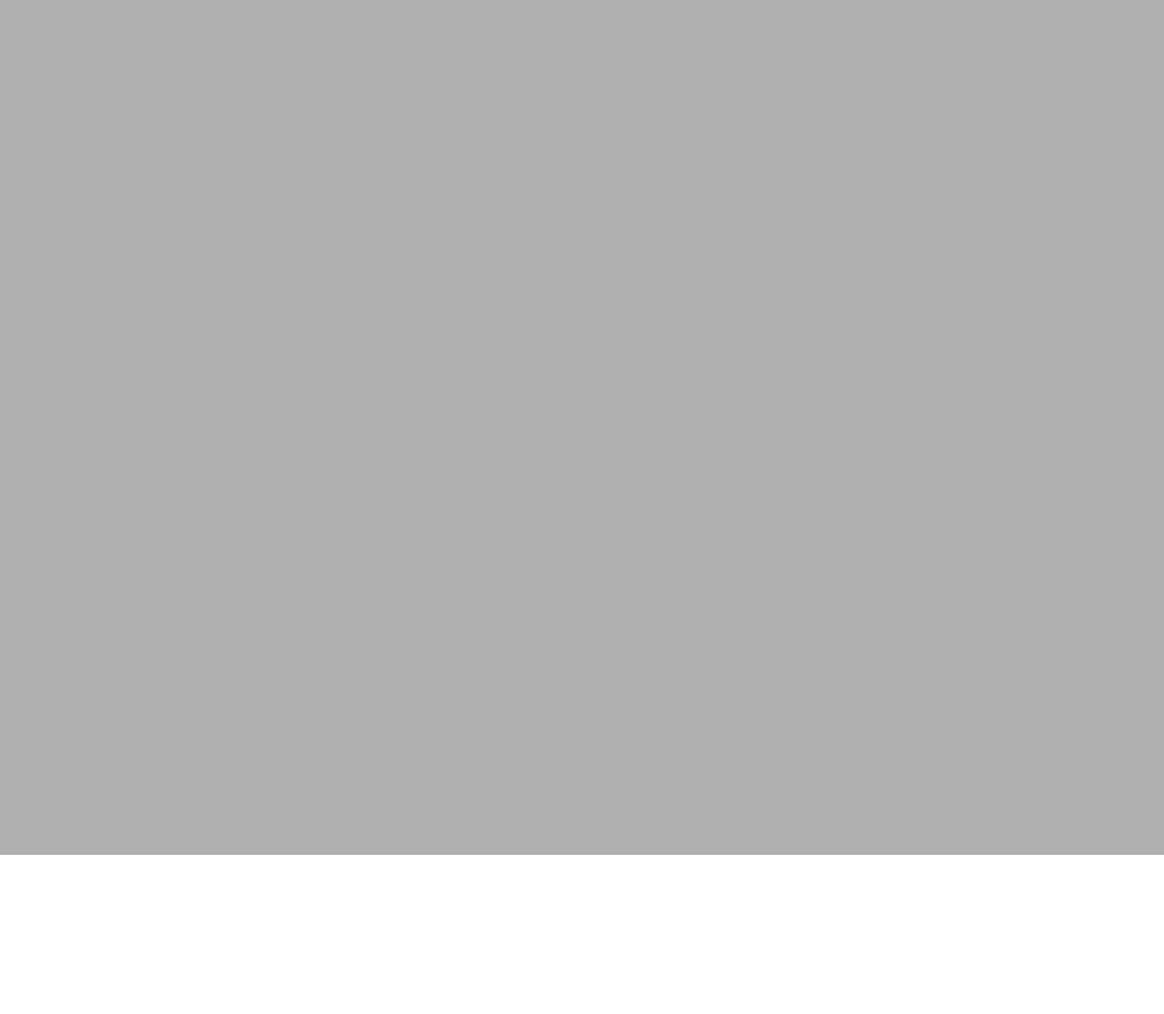
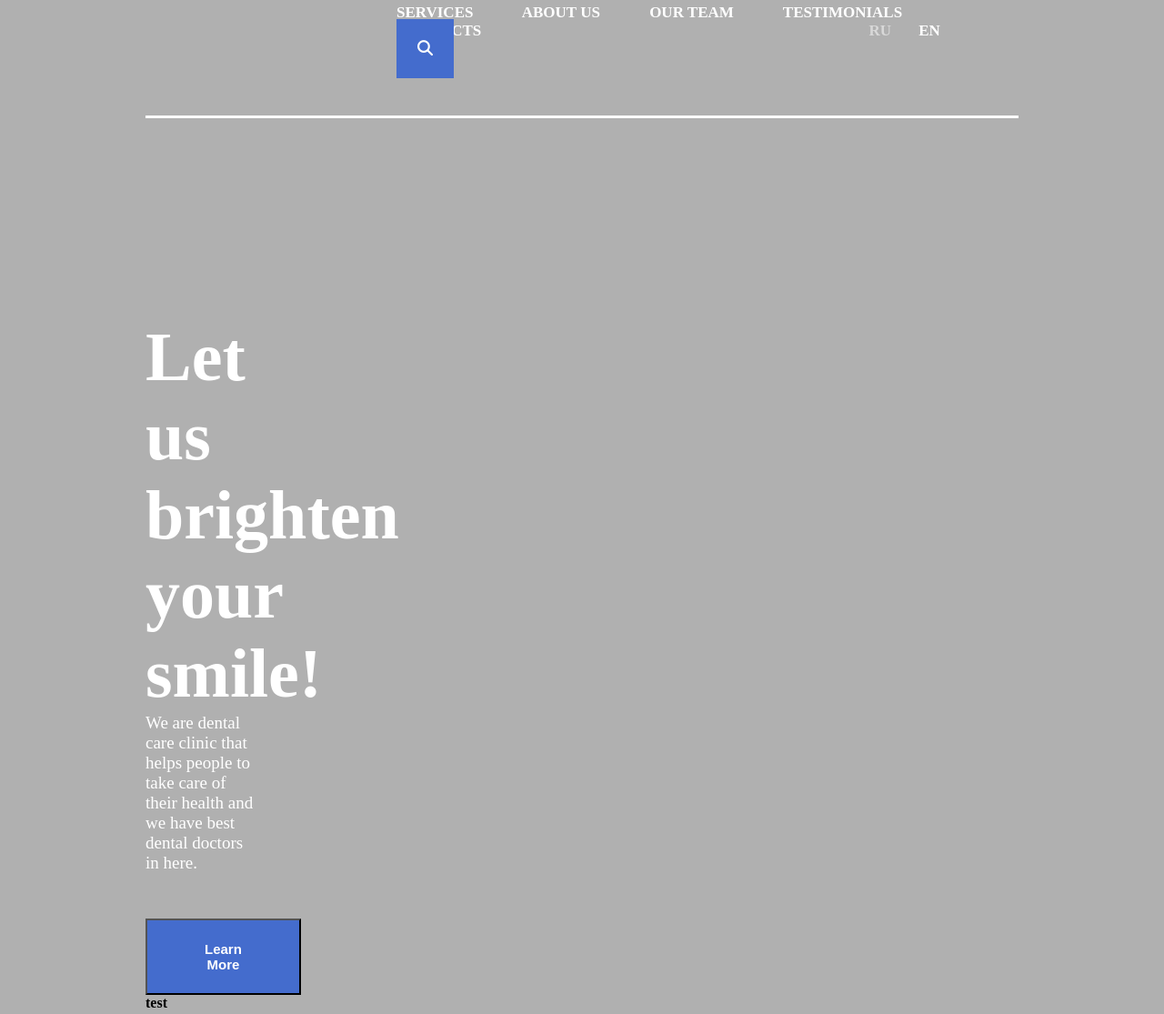
Before and after one commit to K0k0sc0m/Variantas_6, a plain HTML site: page index.html in a window 1280 px wide. Shown: the part 60-1175 px from the top of the page at 91% size. Drawn offline with Linux system fonts and the light colour scheme; a web font is replaced by a local one.

Commit message:
*some updates

```diff
--- a/Styles/style.css
+++ b/Styles/style.css
@@ -5,17 +5,117 @@ html {
 
 body {
     min-height: 100%;
+    max-width: 1920px;
     margin: 0 auto;
 
 }
 
 .intro {
+    display: block;
     font-family: poppins;
+    font-weight: 700;
     background-color: #0000004F;
-    height: 1000px;
+    height: 1200px;
     margin-bottom: 200px;
+    padding-left: 160px;
+    padding-right: 160px;
+    padding-top: 64px;
+    padding-bottom: 64px;
+    max-width: 100%;
+
 }
 
 .navbar {
+    max-width: 100%;
+}
 
+.links {
+    font-family: poppins;
+    font-size: 17px;
+    text-decoration: none;
+    color: #FFFFFF;
+    padding-left: 276px;
+    text-align: left;
 }
+
+.intro > .nav_bar > .links {
+    border-bottom: solid #FFFFFF ;
+    padding-bottom: 63px;
+}
+
+.intro > .nav_bar > .links > .underline:hover {
+    border-bottom: solid #FFFFFF 2px;
+    padding-bottom: 7px;
+}
+
+a {
+    font-family: poppins;
+    color: #FFFFFF;
+    margin-right: 50px;
+    text-decoration: none;
+}
+
+.intro > .nav_bar > .links > .item {
+    color: #FFFFFF;
+    background-color: #446CCD;
+    padding: 23px;
+    margin: 0;
+}
+
+.intro > .nav_bar > .links > .item:hover {
+    color: #FFFFFF;
+    background-color: #0909af;
+    padding: 23px;
+}
+
+
+.ru_lang {
+    color: #FFFFFF80;
+    margin-left: 372px;
+    margin-right: 26px;
+}
+
+.eng_lang {
+    margin-left: 0;
+    margin-right: 52px;
+}
+
+.info {
+    padding-right: 841px;
+    padding-top: 219px;
+}
+
+.intro > .info > .big {
+    color: #FFFFFF;
+    text-align: left;
+    font-size: 76px;
+    font-weight: 700;
+}
+
+.intro > .info > .small {
+    color: #FFFFFF;
+    text-align: left;
+    font-size: 19px;
+    font-weight: 400;
+}
+
+p {
+    margin: 0;
+}
+
+.intro > .info > .Learn_more {
+    background-color: #446CCD;
+    margin-top: 50px;
+    padding-left: 63px;
+    padding-right: 63px;
+    padding-top: 23px;
+    padding-bottom: 23px;
+    color: #FFFFFF;
+    font-size: 15px;
+    font-weight: 700;
+}
+
+.intro > .info > .Learn_more:hover {
+    cursor: pointer;
+    background-color: #0909af;
+}
--- a/index.html
+++ b/index.html
@@ -9,6 +9,7 @@
     <meta name="author" content="Kos design">
     <link rel="stylesheet" href="Styles/style.css">
     <link rel="stylesheet" href="https://use.typekit.net/yap5vrb.css">
+    <link rel="stylesheet" href="http://maxcdn.bootstrapcdn.com/font-awesome/latest/css/font-awesome.min.css">
 
 
 
@@ -23,17 +24,36 @@
         <div class='intro'>
             <div class='nav_bar'>
                 <div class='links'>
-                    <a href='#'>SERVICES</a>
-                    <a href='#'>ABOUT US</a>
-                    <a href='#'>OUR TEAM</a>
-                    <a href='#'>TESTIMONIALS</a>
-                    <a href='#'>CONTACTS</a>
+                    <a href='#' class='underline'>SERVICES</a>
+                    <a href='#' class='underline'>ABOUT US</a>
+                    <a href='#' class='underline'>OUR TEAM</a>
+                    <a href='#' class='underline'>TESTIMONIALS</a>
+                    <a href='#' class='underline'>CONTACTS</a>
+
+
+
+                    <a href='#' class='ru_lang underline'>RU</a>
+                    <a href='#' class='eng_lang underline'>EN</a>
+                    <a href='#'class='item'>
+                        <i class='fa fa-search'></i> <!-- fontawesome icons-->
+                    </a>
                 </div>
 
             </div>
 
             <div class='info'>
-               test
+                <div class='big'>
+                    <p>Let us brighten your smile!</p>
+                </div>
+                <div class='small'>
+                    <p>We are dental care clinic that helps people to take care of their health and we have best dental doctors in here.</p>
+                </div>
+                <button class='Learn_more'>
+                    Learn More
+                </button>
+
+
+
             </div>
 
             <div class='rectangles'>
```
Also changed, not shown: 1 other file.
